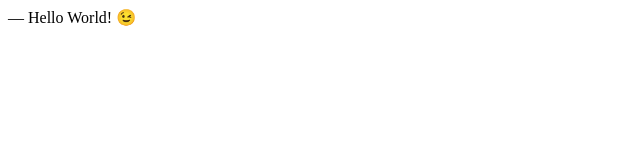
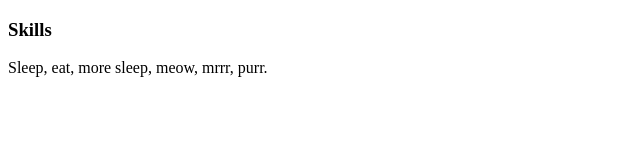
Before and after one commit to Ucyca/Homepage, a plain HTML site: page index.html in a window 1280 px wide. Shown: the whole page, without its empty margins (0-640 px from the left). Drawn offline with Linux system fonts and the light colour scheme.

Commit message:
Skills block

```diff
--- a/index.html
+++ b/index.html
@@ -1,10 +1,17 @@
 <!DOCTYPE html>
-<html>
-  <head>
-    <meta charset="UTF-8" />
-    <title>Résumé</title>
-  </head>
-  <body>
-    ― Hello World! &#x1F609;
-  </body>
+
 </html>
+<head>
+
+</head>
+<body>
+    <div class="container">
+        <div class="resume__block">
+          <div class="skills">
+            <h3 class="skills__header">Skills</h3>
+            <p class="skills__text">Sleep, eat, more sleep, meow, mrrr, purr. </p>
+          </div>
+        </div>
+      </div>
+</body>
+</html>
```
